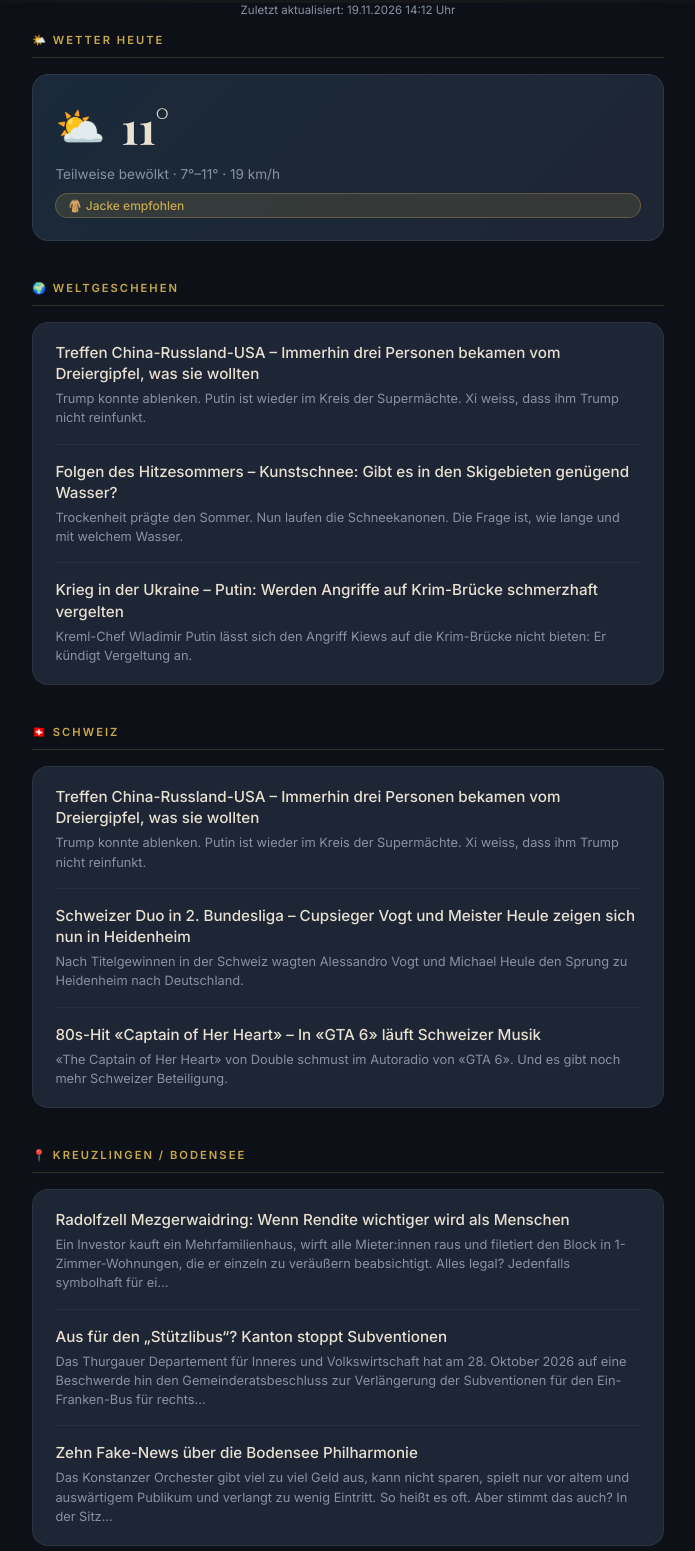
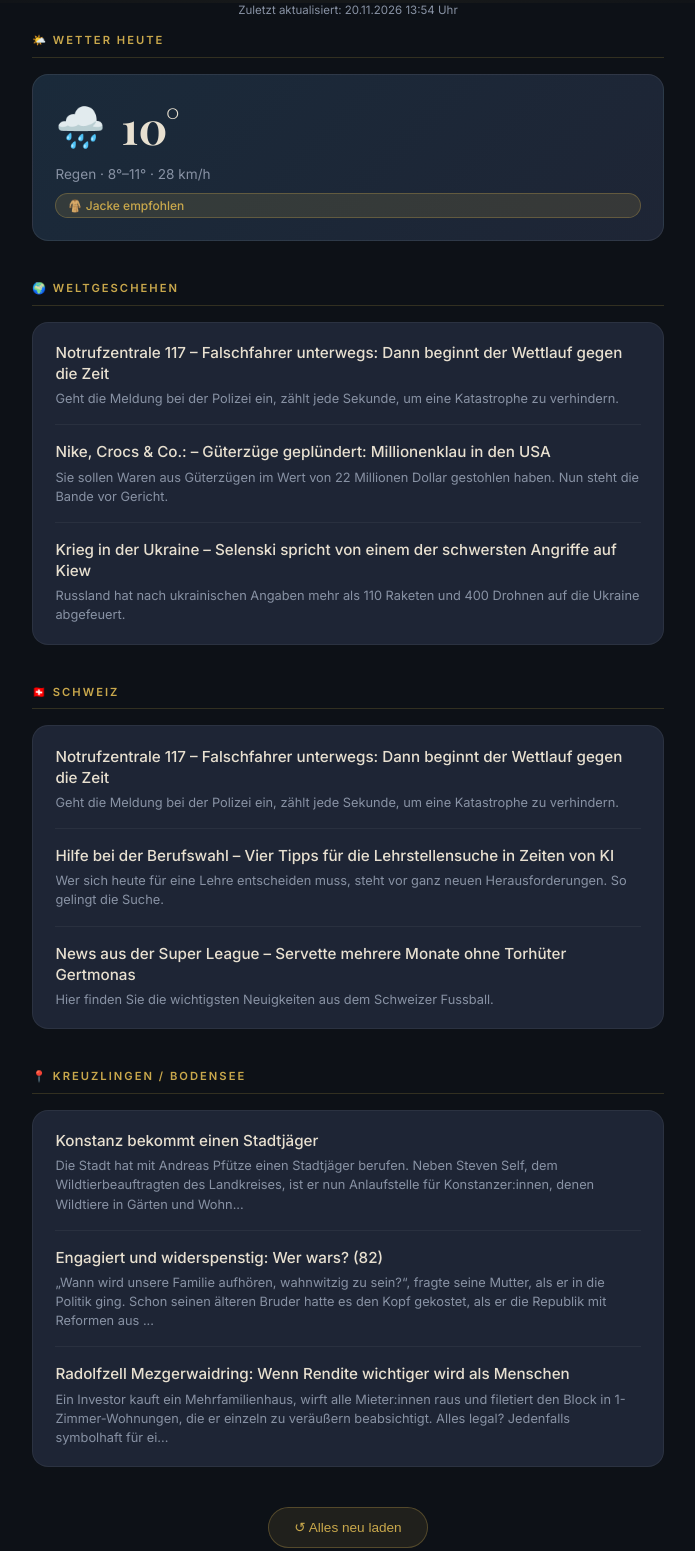
Before and after one commit to marcelbornhauser-sudo/noey-briefing, a plain HTML site: page index.html in a window 1280 px wide. Shown: the part 797-2348 px from the top of the page, without its empty margins (292-987 px from the left). Drawn offline with nearby package versions, Linux system fonts and the light colour scheme; a web font is replaced by a local one.

Commit message:
Daily briefing update 2026-11-20

```diff
--- a/index.html
+++ b/index.html
@@ -65,22 +65,22 @@ body { background: var(--night); color: var(--text); font-family: 'Inter', sans-
 </svg>
 </div>
 <h1 class="greeting">Guten Morgen<em>von Noey</em></h1>
-<div class="date-pill">Donnerstag, 19. November 2026</div>
+<div class="date-pill">Freitag, 20. November 2026</div>
 <div class="scroll-hint">▼ SCROLLEN</div>
 </div>
 
 <div class="content">
-<p class="updated-time">Zuletzt aktualisiert: 19.11.2026 14:12 Uhr</p>
+<p class="updated-time">Zuletzt aktualisiert: 20.11.2026 13:54 Uhr</p>
 
 <div class="section">
 <div class="section-header">🌤️ Wetter heute</div>
 <div class="weather-card">
 <div class="weather-main">
-<span class="weather-icon">⛅</span>
-<span class="weather-temp">11°</span>
+<span class="weather-icon">🌧️</span>
+<span class="weather-temp">10°</span>
 </div>
 <div class="weather-details">
-<span>Teilweise bewölkt · 7°–11° · 19 km/h</span>
+<span>Regen · 8°–11° · 28 km/h</span>
 <span class="badge badge-warning">🧥 Jacke empfohlen</span>
 </div>
 </div>
@@ -89,42 +89,42 @@ body { background: var(--night); color: var(--text); font-family: 'Inter', sans-
 <div class="section">
 <div class="section-header">🌍 Weltgeschehen</div>
 <div class="card"><div class="news-item">
-<h3 class="news-title"><a href="https://www.srf.ch/news/international/treffen-china-russland-usa-immerhin-drei-personen-bekamen-vom-dreiergipfel-was-sie-wollten" target="_blank" style="color:inherit;text-decoration:none;">Treffen China-Russland-USA – Immerhin drei Personen bekamen vom Dreiergipfel, was sie wollten</a></h3>
-<p class="news-meta">Trump konnte ablenken. Putin ist wieder im Kreis der Supermächte. Xi weiss, dass ihm Trump nicht reinfunkt.</p>
+<h3 class="news-title"><a href="https://www.srf.ch/radio-srf-1/notrufzentrale-117-falschfahrer-unterwegs-dann-beginnt-der-wettlauf-gegen-die-zeit" target="_blank" style="color:inherit;text-decoration:none;">Notrufzentrale 117 – Falschfahrer unterwegs: Dann beginnt der Wettlauf gegen die Zeit</a></h3>
+<p class="news-meta">Geht die Meldung bei der Polizei ein, zählt jede Sekunde, um eine Katastrophe zu verhindern.</p>
 </div><div class="news-item">
-<h3 class="news-title"><a href="https://www.srf.ch/radio-srf-3/folgen-des-hitzesommers-kunstschnee-gibt-es-in-den-skigebieten-genuegend-wasser" target="_blank" style="color:inherit;text-decoration:none;">Folgen des Hitzesommers – Kunstschnee: Gibt es in den Skigebieten genügend Wasser?</a></h3>
-<p class="news-meta">Trockenheit prägte den Sommer. Nun laufen die Schneekanonen. Die Frage ist, wie lange und mit welchem Wasser.</p>
+<h3 class="news-title"><a href="https://www.srf.ch/news/international/nike-crocs-co-gueterzuege-gepluendert-millionenklau-in-den-usa" target="_blank" style="color:inherit;text-decoration:none;">Nike, Crocs &amp; Co.: – Güterzüge geplündert: Millionenklau in den USA</a></h3>
+<p class="news-meta">Sie sollen Waren aus Güterzügen im Wert von 22 Millionen Dollar gestohlen haben. Nun steht die Bande vor Gericht.</p>
 </div><div class="news-item">
-<h3 class="news-title"><a href="https://www.srf.ch/news/international/ukraine/krieg-in-der-ukraine-putin-werden-angriffe-auf-krim-bruecke-schmerzhaft-vergelten" target="_blank" style="color:inherit;text-decoration:none;">Krieg in der Ukraine – Putin: Werden Angriffe auf Krim-Brücke schmerzhaft vergelten</a></h3>
-<p class="news-meta">Kreml-Chef Wladimir Putin lässt sich den Angriff Kiews auf die Krim-Brücke nicht bieten: Er kündigt Vergeltung an.</p>
+<h3 class="news-title"><a href="https://www.srf.ch/news/international/ukraine/krieg-in-der-ukraine-selenski-spricht-von-einem-der-schwersten-angriffe-auf-kiew" target="_blank" style="color:inherit;text-decoration:none;">Krieg in der Ukraine – Selenski spricht von einem der schwersten Angriffe auf Kiew</a></h3>
+<p class="news-meta">Russland hat nach ukrainischen Angaben mehr als 110 Raketen und 400 Drohnen auf die Ukraine abgefeuert.</p>
 </div></div>
 </div>
 
 <div class="section">
 <div class="section-header">🇨🇭 Schweiz</div>
 <div class="card"><div class="news-item">
-<h3 class="news-title"><a href="https://www.srf.ch/news/international/treffen-china-russland-usa-immerhin-drei-personen-bekamen-vom-dreiergipfel-was-sie-wollten" target="_blank" style="color:inherit;text-decoration:none;">Treffen China-Russland-USA – Immerhin drei Personen bekamen vom Dreiergipfel, was sie wollten</a></h3>
-<p class="news-meta">Trump konnte ablenken. Putin ist wieder im Kreis der Supermächte. Xi weiss, dass ihm Trump nicht reinfunkt.</p>
+<h3 class="news-title"><a href="https://www.srf.ch/radio-srf-1/notrufzentrale-117-falschfahrer-unterwegs-dann-beginnt-der-wettlauf-gegen-die-zeit" target="_blank" style="color:inherit;text-decoration:none;">Notrufzentrale 117 – Falschfahrer unterwegs: Dann beginnt der Wettlauf gegen die Zeit</a></h3>
+<p class="news-meta">Geht die Meldung bei der Polizei ein, zählt jede Sekunde, um eine Katastrophe zu verhindern.</p>
 </div><div class="news-item">
-<h3 class="news-title"><a href="https://www.srf.ch/sport/fussball/internationale-ligen/schweizer-duo-in-2-bundesliga-cupsieger-vogt-und-meister-heule-zeigen-sich-nun-in-heidenheim" target="_blank" style="color:inherit;text-decoration:none;">Schweizer Duo in 2. Bundesliga – Cupsieger Vogt und Meister Heule zeigen sich nun in Heidenheim</a></h3>
-<p class="news-meta">Nach Titelgewinnen in der Schweiz wagten Alessandro Vogt und Michael Heule den Sprung zu Heidenheim nach Deutschland.</p>
+<h3 class="news-title"><a href="https://www.srf.ch/news/wirtschaft/hilfe-bei-der-berufswahl-vier-tipps-fuer-die-lehrstellensuche-in-zeiten-von-ki" target="_blank" style="color:inherit;text-decoration:none;">Hilfe bei der Berufswahl – Vier Tipps für die Lehrstellensuche in Zeiten von KI</a></h3>
+<p class="news-meta">Wer sich heute für eine Lehre entscheiden muss, steht vor ganz neuen Herausforderungen. So gelingt die Suche.</p>
 </div><div class="news-item">
-<h3 class="news-title"><a href="https://www.srf.ch/radio-srf-3/musik/80s-hit-captain-of-her-heart-in-gta-6-laeuft-schweizer-musik" target="_blank" style="color:inherit;text-decoration:none;">80s-Hit «Captain of Her Heart» – In «GTA 6» läuft Schweizer Musik</a></h3>
-<p class="news-meta">«The Captain of Her Heart» von Double schmust im Autoradio von «GTA 6». Und es gibt noch mehr Schweizer Beteiligung.</p>
+<h3 class="news-title"><a href="https://www.srf.ch/sport/fussball/super-league/news-aus-der-super-league-servette-mehrere-monate-ohne-torhueter-gertmonas" target="_blank" style="color:inherit;text-decoration:none;">News aus der Super League – Servette mehrere Monate ohne Torhüter Gertmonas</a></h3>
+<p class="news-meta">Hier finden Sie die wichtigsten Neuigkeiten aus dem Schweizer Fussball.</p>
 </div></div>
 </div>
 
 <div class="section">
 <div class="section-header">📍 Kreuzlingen / Bodensee</div>
 <div class="card"><div class="news-item">
+<h3 class="news-title"><a href="https://www.seemoz.de/konstanz-bekommt-einen-stadtjaeger/" target="_blank" style="color:inherit;text-decoration:none;">Konstanz bekommt einen Stadtjäger</a></h3>
+<p class="news-meta">Die Stadt hat mit Andreas Pfütze einen Stadtjäger berufen. Neben Steven Self, dem Wildtierbeauftragten des Landkreises, ist er nun Anlaufstelle für Konstanzer:innen, denen Wildtiere in Gärten und Wohn...</p>
+</div><div class="news-item">
+<h3 class="news-title"><a href="https://www.seemoz.de/engagiert-und-widerspenstig-wer-wars-82/" target="_blank" style="color:inherit;text-decoration:none;">Engagiert und widerspenstig: Wer wars? (82)</a></h3>
+<p class="news-meta">„Wann wird unsere Familie aufhören, wahnwitzig zu sein?“, fragte seine Mutter, als er in die Politik ging. Schon seinen älteren Bruder hatte es den Kopf gekostet, als er die Republik mit Reformen aus ...</p>
+</div><div class="news-item">
 <h3 class="news-title"><a href="https://www.seemoz.de/radolfzell-mezgerwaidringwenn-rendite-wichtiger-wird-als-menschen/" target="_blank" style="color:inherit;text-decoration:none;">Radolfzell Mezgerwaidring: Wenn Rendite wichtiger wird als Menschen</a></h3>
 <p class="news-meta">Ein Investor kauft ein Mehrfamilienhaus, wirft alle Mieter:innen raus und filetiert den Block in 1-Zimmer-Wohnungen, die er einzeln zu veräußern beabsichtigt. Alles legal? Jedenfalls symbolhaft für ei...</p>
-</div><div class="news-item">
-<h3 class="news-title"><a href="https://www.seemoz.de/aus-fuer-den-stuetzlibus-kanton-stoppt-subventionen/" target="_blank" style="color:inherit;text-decoration:none;">Aus für den „Stützlibus“? Kanton stoppt Subventionen</a></h3>
-<p class="news-meta">Das Thurgauer Departement für Inneres und Volkswirtschaft hat am 28. Oktober 2026 auf eine Beschwerde hin den Gemeinderatsbeschluss zur Verlängerung der Subventionen für den Ein-Franken-Bus für rechts...</p>
-</div><div class="news-item">
-<h3 class="news-title"><a href="https://www.seemoz.de/zehn-fake-news-ueber-die-bodensee-philharmonie/" target="_blank" style="color:inherit;text-decoration:none;">Zehn Fake-News über die Bodensee Philharmonie</a></h3>
-<p class="news-meta">Das Konstanzer Orchester gibt viel zu viel Geld aus, kann nicht sparen, spielt nur vor altem und auswärtigem Publikum und verlangt zu wenig Eintritt. So heißt es oft. Aber stimmt das auch? In der Sitz...</p>
 </div></div>
 </div>
 
```
